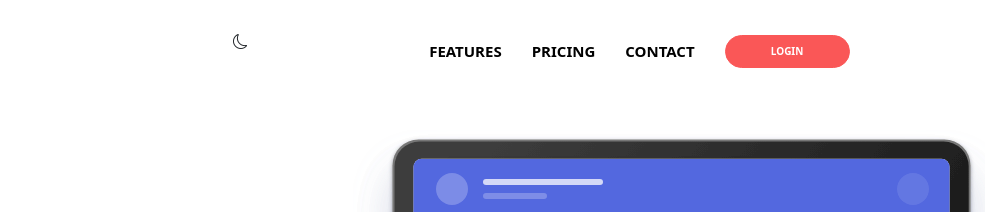
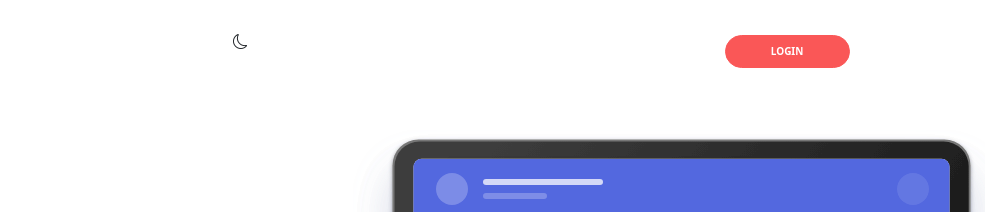
Before and after one commit to bilaldev1996/bookmar-landing-page, a website: page index.html in a window 1280 px wide. Shown: the top 212 px of the page, 295-1280 px from the left. Drawn offline with nearby package versions, Linux system fonts and the light colour scheme.

Commit message:
finish yet

```diff
--- a/index.html
+++ b/index.html
@@ -24,9 +24,9 @@
 				<i class="bi bi-moon change-theme position-absolute " id="theme-button"></i>
 				<div class="col-lg-6 align-items-lg-center hide-nav">
 					<nav class="navbar-nav gap-5 mt-2 flex-lg-row justify-content-end">
-						<a href="#features" class="nav-link fw-bold fs-4 ">FEATURES</a>
-						<a href="#extension" class="nav-link fw-bold fs-4  ">PRICING</a>
-						<a href="#contact" class="nav-link fw-bold  fs-4 ">CONTACT</a>
+						<a href="#features" class="nav-link fw-bold fs-4 white-link ">FEATURES</a>
+						<a href="#extension" class="nav-link fw-bold fs-4 white-link  ">PRICING</a>
+						<a href="#contact" class="nav-link fw-bold  fs-4 white-link ">CONTACT</a>
 						<button class="btn btn-secondary  fw-bold w-25 rounded-pill text-white">LOGIN</button>
 					</nav>
 				</div>
--- a/src/js/app.js
+++ b/src/js/app.js
@@ -123,6 +123,9 @@ function scrollHeader() {
     if(this.scrollY>=50) header.classList.add('scroll-header')
     const logo2 = logo.getAttribute('src')
     logo.src = logo2.replace('bookmark','modal')
+    document.querySelectorAll('.white-link').forEach(w =>{
+        w.style.color = 'white'
+    })
 }
 
 window.addEventListener('scroll',scrollHeader)
--- a/src/sass/header/_header.scss
+++ b/src/sass/header/_header.scss
@@ -2,6 +2,7 @@
 
 
 .change-theme {
+    width: 3%;
     right: 0;
     left: 30rem;
     @include media-breakpoint-up(lg){
@@ -23,6 +24,11 @@
 }
 
 body.dark-theme{
+    .hide-nav {
+        .nav-link {
+            color: black;
+        }
+    }
     background-color:black;
     h1,h2,h3,h4,p,a,.link-nav,button,.nav-link{
         color: white;
```
Also changed, not shown: build/css/app.css, 1 other file.
